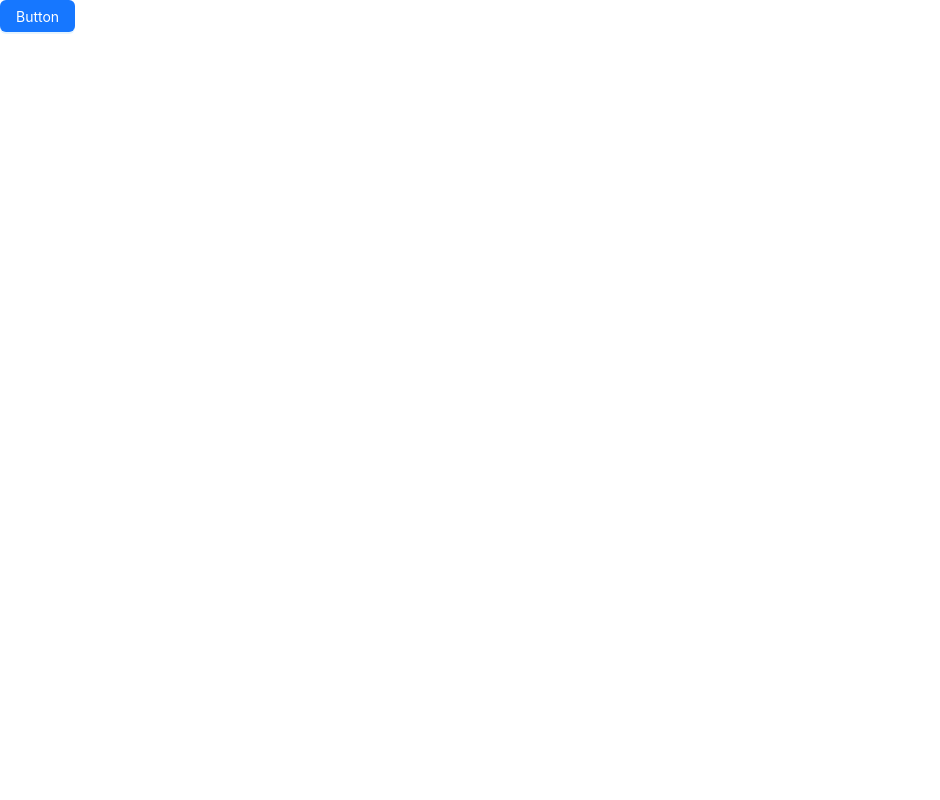
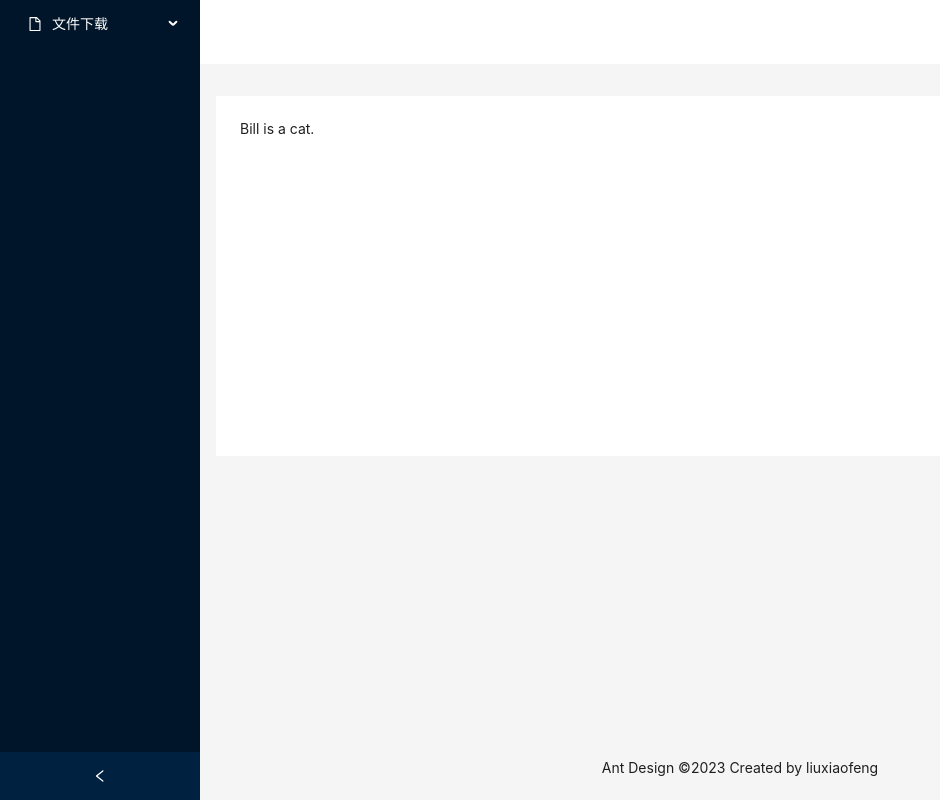
Before and after one commit to a464442700/MigrationReact, a React (Create React App) app in the folder migration-app/: page / in a window 1280 px wide. Shown: the whole page, without its empty margins (0-940 px from the left). Built offline with nearby package versions, Linux system fonts and the light colour scheme.

Commit message:
2023-07-12

```diff
--- a/migration-app/package.json
+++ b/migration-app/package.json
@@ -15,6 +15,7 @@
     "react-dom": "^18.2.0",
     "react-scripts": "5.0.1",
     "typescript": "^4.9.5",
+    "uuid": "^9.0.0",
     "web-vitals": "^2.1.4"
   },
   "scripts": {
--- a/migration-app/src/App.tsx
+++ b/migration-app/src/App.tsx
@@ -1,10 +1,79 @@
-import { Button } from 'antd';
-import React from 'react';
+import React, {useState} from 'react';
 
-const App: React.FC = () => (
-  <div className="App">
-    <Button type="primary">Button</Button>
-  </div>
-);
+import {
+    DesktopOutlined,
+    FileOutlined,
+    PieChartOutlined,
+    TeamOutlined,
+    UserOutlined,
+} from '@ant-design/icons';
+import type {MenuProps} from 'antd';
+import {Breadcrumb, Layout, Menu, theme} from 'antd';
+
+const {Header, Content, Footer, Sider} = Layout;
+
+type MenuItem = Required<MenuProps>['items'][number];
+
+function getItem(
+    label: React.ReactNode,
+    key: React.Key,
+    labalCode:string,
+    icon?: React.ReactNode,
+    children?: MenuItem[],
+
+): MenuItem {
+    return {
+        key,
+        icon,
+        labalCode,
+        children,
+        label,
+
+    } as MenuItem;
+}
+function selectMenu(menuItem:MenuItem| null){
+    if (menuItem?.key) {
+        console.log(menuItem.key);
+    }
+}
+
+const items: MenuItem[] = [
+
+    getItem('文件下载', 1,'downloadFile', <FileOutlined/>, [
+        getItem('源码下载', 2,'oneSource'),
+        getItem('对比代码下载', 3,'compareSource')
+
+    ]),
+
+];
+
+const App: React.FC = () => {
+    const [collapsed, setCollapsed] = useState(false);
+    const {
+        token: {colorBgContainer},
+    } = theme.useToken();
+
+    return (
+        <Layout style={{minHeight: '100vh'}}>
+            <Sider collapsible collapsed={collapsed} onCollapse={(value) => setCollapsed(value)}>
+                <div className="demo-logo-vertical"/>
+                <Menu theme="dark" defaultSelectedKeys={['1']} mode="inline" items={items} onClick={selectMenu}/>
+            </Sider>
+            <Layout>
+                <Header style={{padding: 0, background: colorBgContainer}}/>
+                <Content style={{margin: '0 16px'}}>
+                    <Breadcrumb style={{margin: '16px 0'}}>
+                        {/*<Breadcrumb.Item>User</Breadcrumb.Item>*/}
+                        {/*<Breadcrumb.Item>Bill</Breadcrumb.Item>*/}
+                    </Breadcrumb>
+                    <div style={{padding: 24, minHeight: 360, background: colorBgContainer}}>
+                        Bill is a cat.
+                    </div>
+                </Content>
+                <Footer style={{textAlign: 'center'}}>Ant Design ©2023 Created by liuxiaofeng </Footer>
+            </Layout>
+        </Layout>
+    );
+};
 
 export default App;
```
Also changed, not shown: 1 other file (tests, documents, lock files or other folders).
